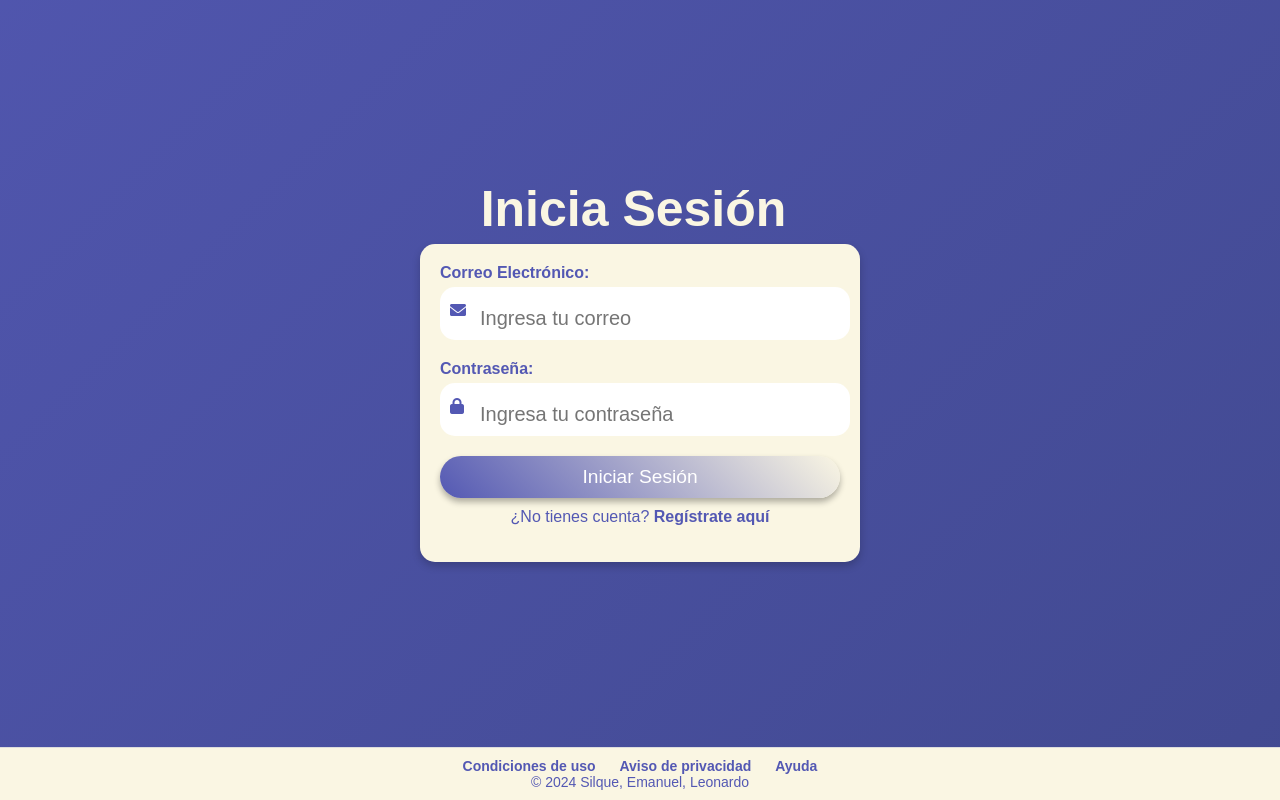
After one commit to LeoBarraza0/FrsFlask, a Flask app: page /static/compra/login.html in a window 1280 px wide. The commit adds this page. Run offline with Flask 3, Linux system fonts and the light colour scheme.

Commit message:
Se actualizo el login y register

```diff
--- /dev/null
+++ b/static/compra/login.html
@@ -0,0 +1,214 @@
+<!DOCTYPE html>
+<html lang="es">
+<head>
+    <meta charset="UTF-8">
+    <meta name="viewport" content="width=device-width, initial-scale=1.0">
+    <title>Login - Silque</title>
+    <link rel="stylesheet" href="https://cdnjs.cloudflare.com/ajax/libs/font-awesome/6.0.0-beta3/css/all.min.css">
+    <style>
+        body {
+            background: linear-gradient(135deg, #5358b3 30%, #2A3663);
+            background-size: 400% 400%;
+            animation: gradientAnimation 10s ease infinite;
+            font-family: Arial, sans-serif;
+            margin: 0;
+            padding: 0;
+            display: flex;
+            flex-direction: column;
+            min-height: 100vh;
+        }
+
+        @keyframes gradientAnimation {
+            0% { background-position: 0% 50%; }
+            50% { background-position: 100% 50%; }
+            100% { background-position: 0% 50%; }
+        }
+
+        h1 {
+            position: relative; /* Permite usar 'top' para moverlo */
+            top: 180px; /* Mueve el h1 hacia abajo */
+            text-align: center;
+            color: #FAF6E3;
+            margin: 0; /* Evita agregar espacio adicional con margen */
+            animation: fadeIn 1s ease-in-out;
+            font-size: 50px;
+        }
+
+        .container {
+            display: flex;
+            justify-content: center;
+            align-items: center;
+            flex: 1;
+            padding: 20px;
+        }
+
+        .image {
+            flex: 1;
+            max-width: 40%;
+            text-align: center;
+        }
+
+        .image img {
+            width: 80%;
+            max-width: 300px;
+            border-radius: 15px;
+            box-shadow: 0 4px 8px rgba(0, 0, 0, 0.2);
+        }
+
+        form {
+            flex: 1;
+            max-width: 400px;
+            margin: 20px;
+            background: #FAF6E3;
+            padding: 20px;
+            border-radius: 15px;
+            box-shadow: 0 4px 8px rgba(0, 0, 0, 0.2);
+            animation: fadeIn 1.5s ease-in-out;
+        }
+
+        form .form-group {
+            position: relative;
+            margin-bottom: 20px;
+        }
+
+        form label {
+            display: block;
+            color: #5358b3;
+            font-weight: bold;
+            margin-bottom: 5px;
+        }
+
+        form input {
+            width: 90%;
+            padding: 20px 10px 10px 40px;
+            border: none;
+            border-radius: 15px;
+            background: #ffffff;
+            color: black;
+            transition: box-shadow 0.3s ease;
+        }
+
+        form input:focus {
+            outline: none;
+            box-shadow: 0 0 8px rgba(255, 255, 255, 0.8);
+        }
+
+        form i {
+            position: absolute;
+            top: 38px;
+            left: 10px;
+            color: #5358b3;
+        }
+
+        .buttonCheckout {
+            background: linear-gradient(45deg, #5358b3, #FAF6E3);
+            color: white;
+            padding: 10px 20px;
+            border: none;
+            border-radius: 25px;
+            font-size: 1.2em;
+            cursor: pointer;
+            width: 100%;
+            transition: background 0.3s ease, transform 0.2s ease;
+            box-shadow: 0px 4px 6px rgba(0, 0, 0, 0.3);
+        }
+
+        .buttonCheckout:hover {
+            background: linear-gradient(45deg, #FAF6E3, #5358b3);
+            transform: scale(1.05);
+        }
+
+        .buttonCheckout:active {
+            transform: scale(1);
+            box-shadow: 0px 2px 4px rgba(0, 0, 0, 0.4);
+        }
+
+        form p {
+            color: #5358b3;
+            margin-top: 10px;
+            text-align: center;
+        }
+
+        form p a {
+            color: #5358b3;
+            text-decoration: none;
+            font-weight: bold;
+        }
+
+        form p a:hover {
+            text-decoration: underline;
+        }
+
+        @keyframes fadeIn {
+            from {
+                opacity: 0;
+                transform: translateY(-20px);
+            }
+            to {
+                opacity: 1;
+                transform: translateY(0);
+            }
+        }
+
+        footer {
+            text-align: center;
+            background: #FAF6E3;
+            color: #5358b3;
+            padding: 10px;
+            font-size: 14px;
+            border-top: 1px solid #ddd;
+        }
+
+        footer a {
+            color: #5358b3;
+            text-decoration: none;
+            margin: 0 10px;
+            font-weight: bold;
+        }
+
+        footer a:hover {
+            text-decoration: underline;
+        }
+    </style>
+</head>
+<body>
+    <h1 style="padding-right: 13px;">Inicia Sesión</h1>
+    <div class="container">
+        <!-- Formulario -->
+        <form id="loginForm" action="/static/compra/productos.html" method="get">
+            <div class="form-group">
+                <label for="email">Correo Electrónico:</label>
+                <input type="email" id="email" style="font-size: 20px;" placeholder="Ingresa tu correo" required >
+                <i class="fas fa-envelope"></i>
+            </div>
+            <div class="form-group">
+                <label for="password">Contraseña:</label>
+                <input type="password" id="password" style="font-size: 20px;" placeholder="Ingresa tu contraseña" required>
+                <i class="fas fa-lock"></i>
+            </div>
+            <button type="submit" class="buttonCheckout">Iniciar Sesión</button>
+            <p>¿No tienes cuenta? <a href="/static/compra/register.html">Regístrate aquí</a></p>
+        </form>
+    </div>
+
+    <!-- Footer -->
+    <footer>
+        <a href="#">Condiciones de uso</a>
+        <a href="#">Aviso de privacidad</a>
+        <a href="#">Ayuda</a>
+        <br>
+         © 2024 Silque, Emanuel, Leonardo
+    </footer>
+
+    <script>
+        document.getElementById("loginForm").addEventListener("submit", function(event) {
+            var email = document.getElementById("email").value;
+            var password = document.getElementById("password").value;
+            if (!email || !password) {
+                alert("Por favor, completa todos los campos.");
+                event.preventDefault();
+            }
+        });
+    </script>
+</body>
+</html>
```
Also changed, not shown: static/compra/index.html (+6 -2 lines), static/compra/register.html (added, +77 -0 lines), static/compra/style.css (+105 -0 lines), static/compra/asd.jpg (added).
